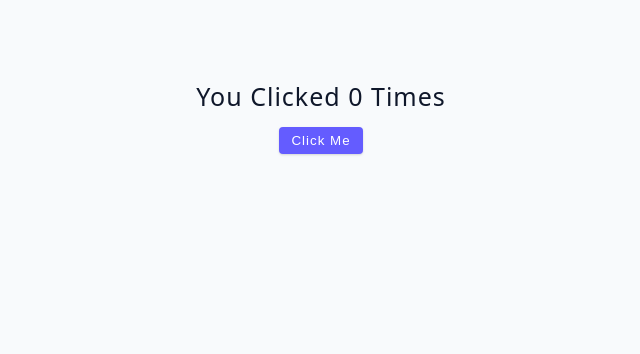
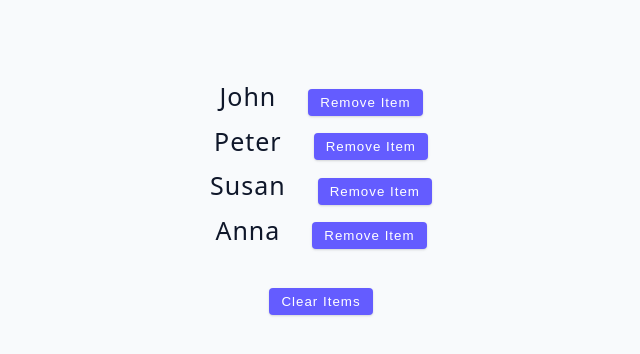
Before and after one commit to emmeiwhite/advanced-react-with-vite-2023, a React (Vite) app: page / in a window 1280 px wide. Shown: the top 354 px of the page, without its empty margins (319-959 px from the left). Built offline with nearby package versions, Linux system fonts and the light colour scheme.

Commit message:
rendered list, delete item and clear All

```diff
--- a/src/App.jsx
+++ b/src/App.jsx
@@ -1,4 +1,4 @@
-import Starter from './tutorial/01-useState/starter/02-useState-basics'
+import Starter from './tutorial/01-useState/starter/03-useState-array'
 
 function App() {
   return (
--- a/src/index.css
+++ b/src/index.css
@@ -52,18 +52,25 @@
 
   /* box shadow*/
   --shadow-1: 0 1px 3px 0 rgba(0, 0, 0, 0.1), 0 1px 2px 0 rgba(0, 0, 0, 0.06);
-  --shadow-2: 0 4px 6px -1px rgba(0, 0, 0, 0.1),
-    0 2px 4px -1px rgba(0, 0, 0, 0.06);
-  --shadow-3: 0 10px 15px -3px rgba(0, 0, 0, 0.1),
-    0 4px 6px -2px rgba(0, 0, 0, 0.05);
-  --shadow-4: 0 20px 25px -5px rgba(0, 0, 0, 0.1),
-    0 10px 10px -5px rgba(0, 0, 0, 0.04);
+  --shadow-2: 0 4px 6px -1px rgba(0, 0, 0, 0.1), 0 2px 4px -1px rgba(0, 0, 0, 0.06);
+  --shadow-3: 0 10px 15px -3px rgba(0, 0, 0, 0.1), 0 4px 6px -2px rgba(0, 0, 0, 0.05);
+  --shadow-4: 0 20px 25px -5px rgba(0, 0, 0, 0.1), 0 10px 10px -5px rgba(0, 0, 0, 0.04);
 }
 
 body {
   background: var(--backgroundColor);
-  font-family: system-ui, -apple-system, BlinkMacSystemFont, 'Segoe UI', Roboto,
-    Oxygen, Ubuntu, Cantarell, 'Open Sans', 'Helvetica Neue', sans-serif;
+  font-family:
+    system-ui,
+    -apple-system,
+    BlinkMacSystemFont,
+    'Segoe UI',
+    Roboto,
+    Oxygen,
+    Ubuntu,
+    Cantarell,
+    'Open Sans',
+    'Helvetica Neue',
+    sans-serif;
   font-weight: 400;
   line-height: 1.75;
   color: var(--textColor);
@@ -338,3 +345,11 @@ ul {
   text-transform: capitalize;
   display: inline-block;
 }
+
+/* person */
+.person {
+  display: flex;
+  align-items: center;
+  justify-content: center;
+  gap: 2rem;
+}
--- a/src/tutorial/01-useState/starter/03-useState-array.jsx
+++ b/src/tutorial/01-useState/starter/03-useState-array.jsx
@@ -1,70 +1,55 @@
-import { people } from "./../../../data";
-import { useState } from "react";
+import { useState } from 'react'
+import { data } from './../../../data'
 
 const UseStateArray = () => {
-  const [persons, setPersons] = useState(people);
+  const [persons, setPersons] = useState(data)
+  console.log(persons)
 
-  // handlers is where we update state for re-renders not in the return
   function clearAll() {
-    setPersons([]);
+    setPersons([])
   }
 
-  function reset() {
-    setPersons(people);
+  function removePerson(id) {
+    const updatedPersons = persons.filter(person => person.id !== id)
+
+    setPersons(updatedPersons)
   }
 
-  // delete currentItem
-  function handleDelete(id) {
-    setPersons((person) => {
-      return persons.filter((person) => person.id !== id);
-    });
+  function renderList() {
+    return persons.map(({ id, name }) => {
+      return (
+        <div
+          key={id}
+          className="person"
+        >
+          <h4> {name}</h4>
+          <button
+            onClick={() => removePerson(id)}
+            className="btn"
+          >
+            remove item
+          </button>
+        </div>
+      )
+    })
   }
 
+  function resetList() {
+    setPersons(data)
+  }
   return (
     <>
-      <Persons
-        persons={persons}
-        deleteCurrent={handleDelete}
-      />
-
-      <p></p>
+      {renderList()}
+      <br />
 
       <button
         className="btn"
-        onClick={persons.length > 0 ? clearAll : reset}
+        onClick={persons.length > 0 ? clearAll : resetList}
       >
-        {persons.length > 0 ? "Clear All" : "Reset"}
+        {persons.length > 0 ? 'clear items' : 'load items'}
       </button>
     </>
-  );
-};
+  )
+}
 
-function Persons({ persons, deleteCurrent }) {
-  return (
-    <div className="people-wrapper">
-      {persons.map((person) => (
-        <Person
-          person={person}
-          key={person.id}
-          deleteCurrent={deleteCurrent}
-        />
-      ))}
-    </div>
-  );
-}
-// Person Component
-function Person({ person, deleteCurrent }) {
-  return (
-    <div className="person">
-      <h2>Name: {person.name}</h2>
-      <p>{person?.nickName && `Nick name: ${person.nickName}`}</p>
-      <button
-        className="btn"
-        onClick={() => deleteCurrent(person.id)}
-      >
-        Delete
-      </button>
-    </div>
-  );
-}
-export default UseStateArray;
+export default UseStateArray
```
